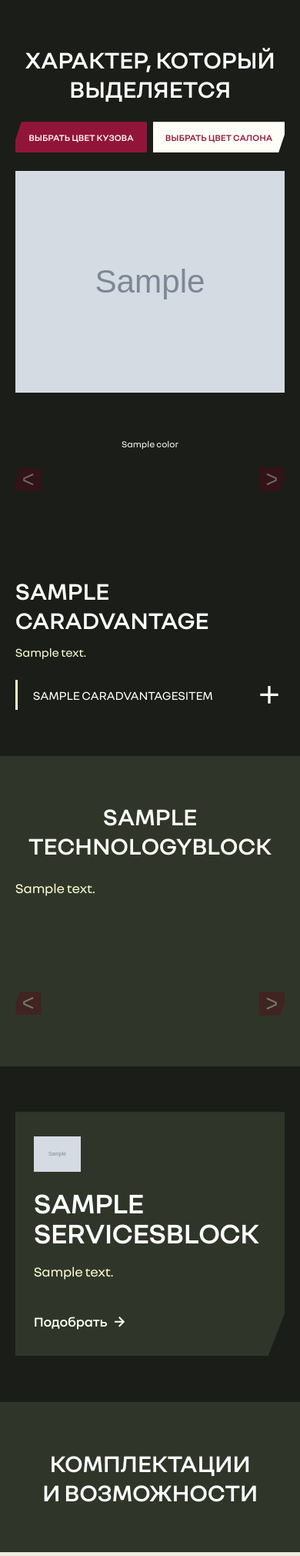
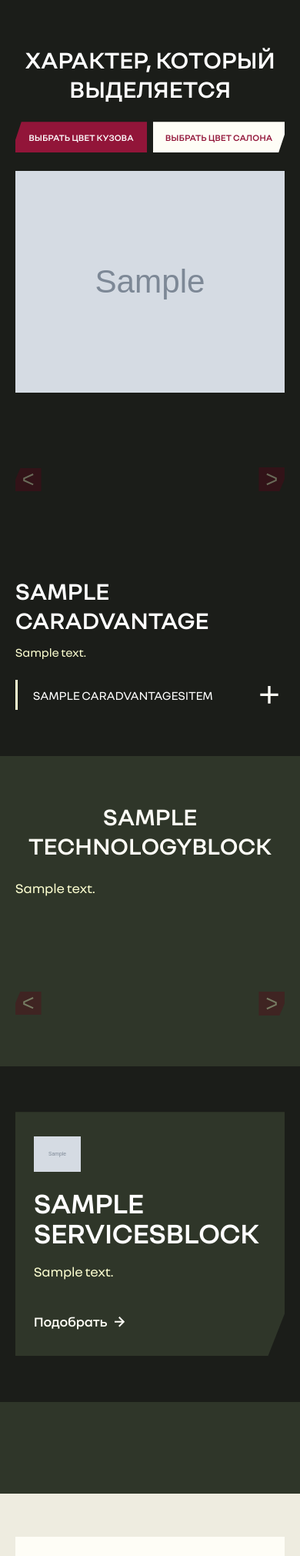
Before and after one commit to Papalam/baw, a Django app: page / in a window 390 px wide. Shown: the part 4479-6500 px from the top of the page at 77% size. Run offline with Django 5.2, Linux system fonts and the light colour scheme; tables that the repository leaves empty hold one stand-in row (values such as "Sample post"); grey boxes marked "Sample" are stand-in pictures; parts of the project's set-up code (start-up, migrations or seed data) failed here and were passed over; some libraries are stand-ins or nearby versions.

Commit message:
Изменен плашка с цветом на главной странице и скрыт заголовок таблицы "Комплектации и возможности"

```diff
--- /dev/null
+++ b/assets/css/home_mobile_fix.css
@@ -0,0 +1,25 @@
+@media screen and (max-width: 576px) {
+    .character__colors {
+        flex-wrap: wrap;
+        justify-content: center;
+    }
+
+    .character-color__title {
+        display: none;
+    }
+
+    .character-color__top {
+        height: 2.5em;
+        margin-bottom: 0;
+    }
+
+    .character-color__bg {
+        width: 2.5em;
+        height: 2.5em;
+        border-radius: 50%;
+    }
+
+    #specs > .container > .h1 {
+        display: none;
+    }
+}
--- a/content/templates/content/home_page.html
+++ b/content/templates/content/home_page.html
@@ -5,6 +5,7 @@
 	<link rel="stylesheet" href="https://cdn.plyr.io/3.7.8/plyr.css">
     <link rel="stylesheet" href="{% static 'css/player.css' %}">
     <link rel="stylesheet" href="{% static 'css/technical_features.css' %}?v={{ staticfiles_version }}">
+    <link rel="stylesheet" href="{% static 'css/home_mobile_fix.css' %}?v={{ staticfiles_version }}">
 {% endblock %}
 
 {% block content %}
```
